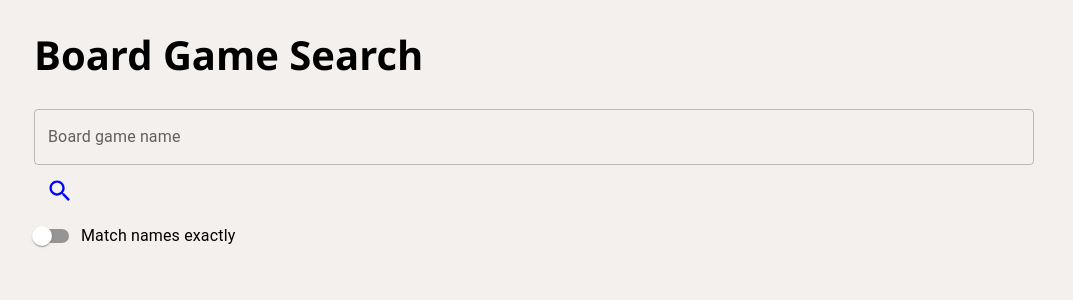
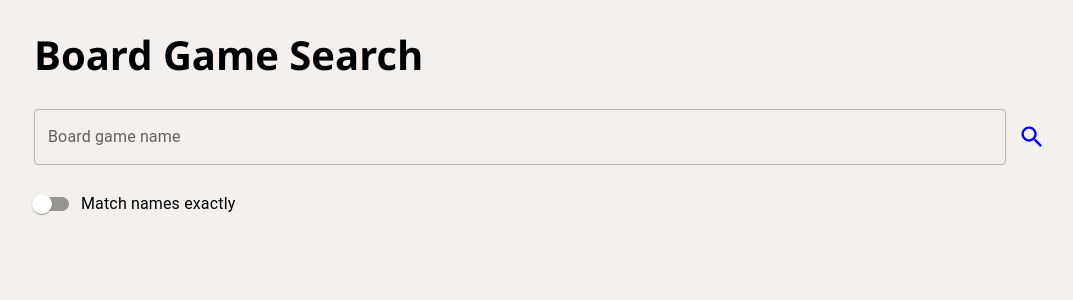
Before and after one commit to omit671/msa-2022-phase-2-frontend, a React (Create React App) app: page / in a window 1280 px wide. Shown: the top 300 px of the page, without its empty margins (94-1167 px from the left). Built offline with nearby package versions, Linux system fonts and the light colour scheme.

Commit message:
Fix search bar not using the maximum available width

```diff
--- a/src/App.css
+++ b/src/App.css
@@ -10,6 +10,10 @@ h1 {
     font-size: 2.5em;
 }
 
+#search-bar {
+    display: flex;
+}
+
 #game-box-art {
     max-height: 30em;
 }
--- a/src/App.tsx
+++ b/src/App.tsx
@@ -61,12 +61,13 @@ function App() {
         <h1>Board Game Search</h1>
 
         <div>
+          <div id="search-bar">
             <TextField
-            id="search-bar"
+              id="search-text-box"
               className="text"
               label="Board game name"
+              fullWidth
               onChange={async event => setSearchQuery(event.target.value)}
-            style={{ width: 1000 }}
             />
             <IconButton
               onClick={queryAPI}
@@ -75,6 +76,7 @@ function App() {
             >
               <SearchIcon style={{ fill: "blue" }} id="search-icon" fontSize="inherit" />
             </IconButton>
+          </div>
           <br />
           <FormControlLabel control={<Switch onChange={event => setUseExactNameMatching(event.target.checked)} />} label="Match names exactly" />
         </div>
```
Lines whose indentation alone changed are shown as unchanged.
